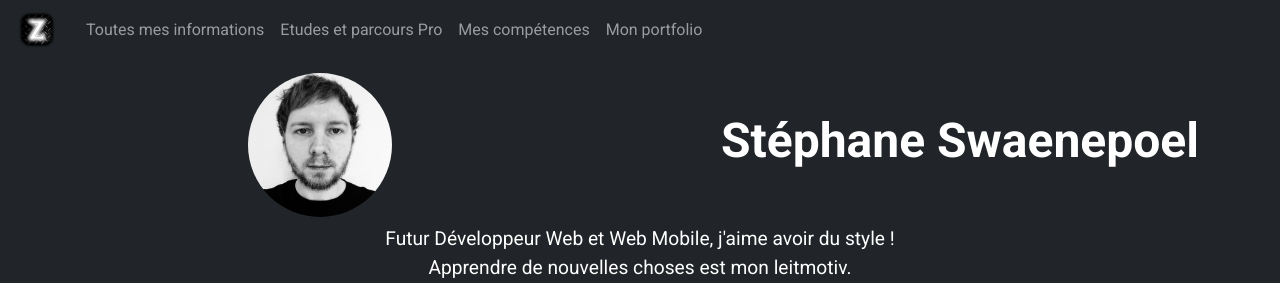
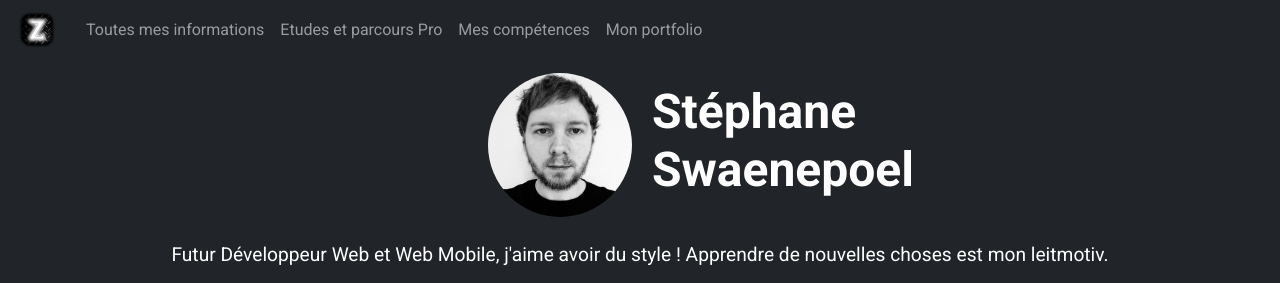
Before and after one commit to Zokkyen/CVNumerique, a PHP site: page / in a window 1280 px wide. Shown: the top 283 px of the page. Run offline with PHP 8.4, Linux system fonts and the light colour scheme.

Commit message:
Maj du site responsive

```diff
--- a/assets/css/style.css
+++ b/assets/css/style.css
@@ -15,19 +15,30 @@
     font-size: 1.0rem;
 }
 
+.pictAlignement {
+    text-align: center;
+}
+
 .profilePict{
     width: 35%;
+}
+
+.titleProfile {
+    font-size: 1.2rem;
 }
 
 .containerBanner {
     margin-top: auto;
     padding-top: 65px;
-    /*height: calc(20vh*5.0vw);*/
     justify-content: left;
 }
 
-.titleProfile {
-    font-size: 1.2rem;
+.twoColTitle {
+    display: none;
+}
+
+.oneColTitle {
+    display: block;
 }
 
 .textBanner {
@@ -42,8 +53,17 @@
     .titleProfile {
         font-size: 2.0rem;
     }
+    .pictAlignement {
+        text-align: right;
+    }
     .textBanner {
         font-size: 1.2rem;
+    }
+    .twoColTitle {
+        display: block;
+    }
+    .oneColTitle {
+        display: none;
     }
 }
 
--- a/index.html
+++ b/index.html
@@ -49,18 +49,23 @@
             <div class="container-fluid containerBanner bg-dark">
                 <div class="row align-items-center">
 
-                    <div class="col-12 col-md-6 text-center p-2">
+                    <div class="col-12 col-md-6 pictAlignement p-2">
                         <img class="profilePict rounded-circle" src="assets/img/photo_cv.jpg" alt="Ma photo de profil">
                     </div>
 
-                    <div class="col-12 col-md-6 text-center">
-                        <h1 class="titleProfile text-white"><strong>Stéphane Swaenepoel</strong></h1>
+                    <div class="col-12 col-md-6 text-white">
+                        <h1 class="row titleProfile twoColTitle">
+                            <div class="col"><strong>Stéphane</strong></div>
+                            <div class="col"><strong>Swaenepoel</strong></div>
+                        </h1>
+                        <h1 class="row titleProfile oneColTitle text-center">
+                            <span><strong>Stéphane Swaenepoel</strong></span>
+                        </h1>
                     </div>
 
-                    <div class="col-12 text-white textBanner text-center pb-3">Futur Développeur Web et Web Mobile, j'aime avoir du style !<br />
-                        Apprendre de nouvelles choses est mon leitmotiv.
+                    <div class="col-12 text-white textBanner text-center p-3">
+                        Futur Développeur Web et Web Mobile, j'aime avoir du style ! Apprendre de nouvelles choses est mon leitmotiv.
                     </div>
-
                 </div>
             </div>
         </section>
@@ -69,7 +74,6 @@
     <!-- MAIN -->
     <main>
         <section>
-
             <div class="container-fluid">
                 <!-- Partie des cartes avec mes diverses informations -->
                 <article>
@@ -512,14 +516,15 @@
                         </div>
                     </div>
                 </article>
-
+            </div>
+        </section>
 
         <!-- Portfolio version Carousel -->
-                <article>
-                    <div class="p-2 bg-dark border-bottom border-white" id="MyPortfolio">
+        <section>
+            <div class="container-fluid bg-dark border-bottom border-white" id="MyPortfolio">
                 <div class="row">
                     <div class="col-12 pb-2">
-                                <h3 class="text-white text-center p-1">Mon Portfolio</h3>
+                        <h3 class="text-white text-center pt-2">Mon Portfolio</h3>
                         <div id="carouselExampleControlsNoTouching" class="carousel slide" data-bs-touch="false" data-bs-interval="false">
                             <div class="carousel-inner carouselContent text-center">
 
@@ -589,9 +594,9 @@
                     </div>
                 </div>
             </div>
-                </article>
-            </div>
         </section>
+
+
 
         <!-- <div id="carouselExampleControlsNoTouching" class="carousel slide bg-dark" data-bs-touch="false" data-bs-interval="false">
             <div class="carousel-inner">
@@ -701,70 +706,72 @@
 
     <!-- FOOTER -->
     <footer>
-        <section>
+
         <!-- Bannière avec les réseaux sociaux et signature-->
+        <div class="container-fluid containerFullSocial bg-dark border-bottom border-white p-2">
+
             <!-- LinkedIn -->
-            <article>
-                <div class="container-fluid containerFullSocial bg-dark border-bottom border-white p-2">
-                    <div class="containSocial align-items-center">
-                        <div><a href="https://www.linkedin.com/in/st%C3%A9phane-swaenepoel-6a730197/" target="_blank">
+            <div>
+                <a href="https://www.linkedin.com/in/st%C3%A9phane-swaenepoel-6a730197/" target="_blank">
                     <img class="socialNetworkLogo p-1" src="assets/img/ico/linkedin.png" alt="LinkedIn"
                         title="Mon LinkedIn">
-                            </a></div>
-                        <div><span class="text-white socialNetworkText">LinkedIn</span></div>
+                </a>
             </div>
+            <div>
+                <span class="text-white socialNetworkText">LinkedIn</span>
             </div>
-            </article>
+
 
 
             <!-- Github -->
-            <article>
-                <div class="containSocial align-items-center">
-                    <div><a href="https://github.com/Zokkyen" target="_blank">
+            <div>
+                <a href="https://github.com/Zokkyen" target="_blank">
                     <img class="socialNetworkLogo p-1" src="assets/img/ico/github.png" alt="Github"
                         title="Mon Github">
                 </a>
             </div>
-                    <div><span class="text-white socialNetworkText">Github</span></div>
+            <div>
+                <span class="text-white socialNetworkText">Github</span>
             </div>
-            </article>
 
 
             <!-- Mail Google -->
-            <article>
-                <div class="containSocial align-items-center">
-                    <div><a href="mailto:stephane.swaenepoel@gmail.com">
+            <div>
+                <a href="mailto:stephane.swaenepoel@gmail.com">
                     <img class="socialNetworkLogo p-1" src="assets/img/ico/google.png" alt="Mail"
                         title="Mon Mail Google">
-                        </a></div>
-                    <div><span class="text-white socialNetworkText">Mail</span></div>
+                </a>
             </div>
-            </article>
+            <div>
+                <span class="text-white socialNetworkText">Mail</span>
+            </div>
 
 
             <!-- Imprimer le CV -->
-            <article>
-                <div class="containSocial align-items-center">
-                    <div><i onclick="window.open('assets/files/cv.pdf')">
+            <div>
+                <i onclick="window.open('assets/files/cv.pdf')">
                     <img class="socialNetworkLogo p-1" src="assets/img/ico/printer.png" alt="Mon CV"
                         title="Télécharger mon CV">
-                        </i></div>
-                    <div><span class="text-white socialNetworkText">Mon CV</span></div>
+                </i>
             </div>
-            </article>
+            <div>
+                <span class="text-white socialNetworkText">Mon CV</span>
+            </div>
 
+        </div>
 
         <!-- Signature Footer -->
-            <article>
         <div class="container-fluid containerSign bg-dark">
-                    <div><a href="#MyTop">
+            <div>
+                <a href="#MyTop">
                     <img class="myLogo" src="assets/img/logo/logo.png" alt="Logo Zokkyen">
-                        </a></div>
-                    <div><span class="text-white myAlias">Stéphane Swaenepoel<br/>alias Zokkyen &copy;</span></div>
+                </a>
             </div>
-            </article>
+            <div>
+                <span class="text-white myAlias">Stéphane Swaenepoel<br/>alias Zokkyen &copy;</span>
+            </div>
+        </div>
 
-        </section>
     </footer>
 
 </body>
```
Lines whose indentation alone changed are shown as unchanged.
